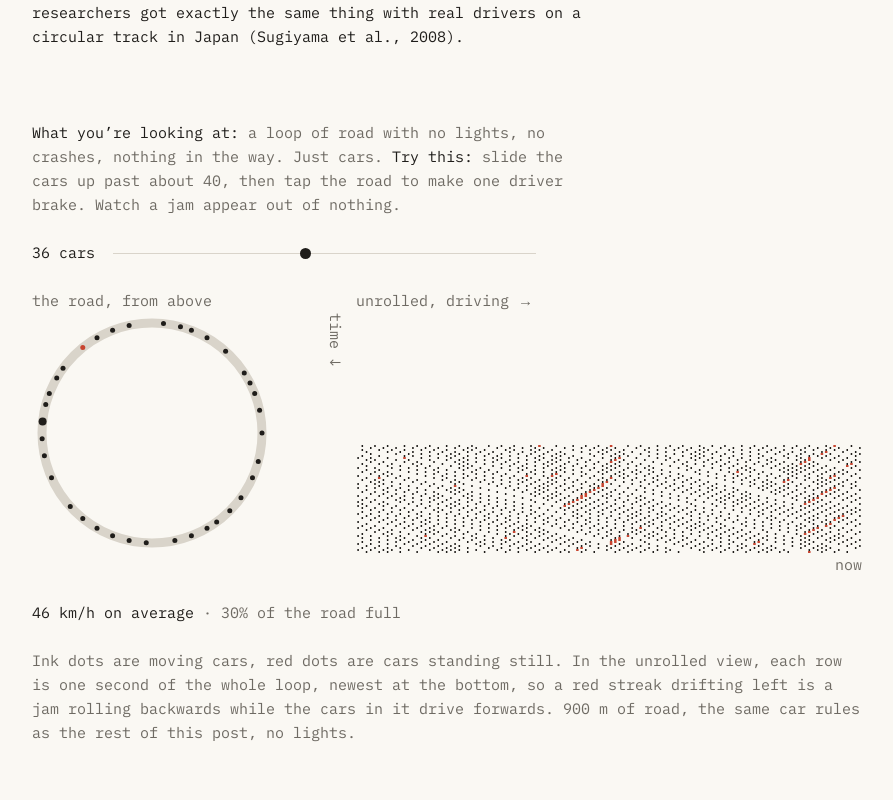
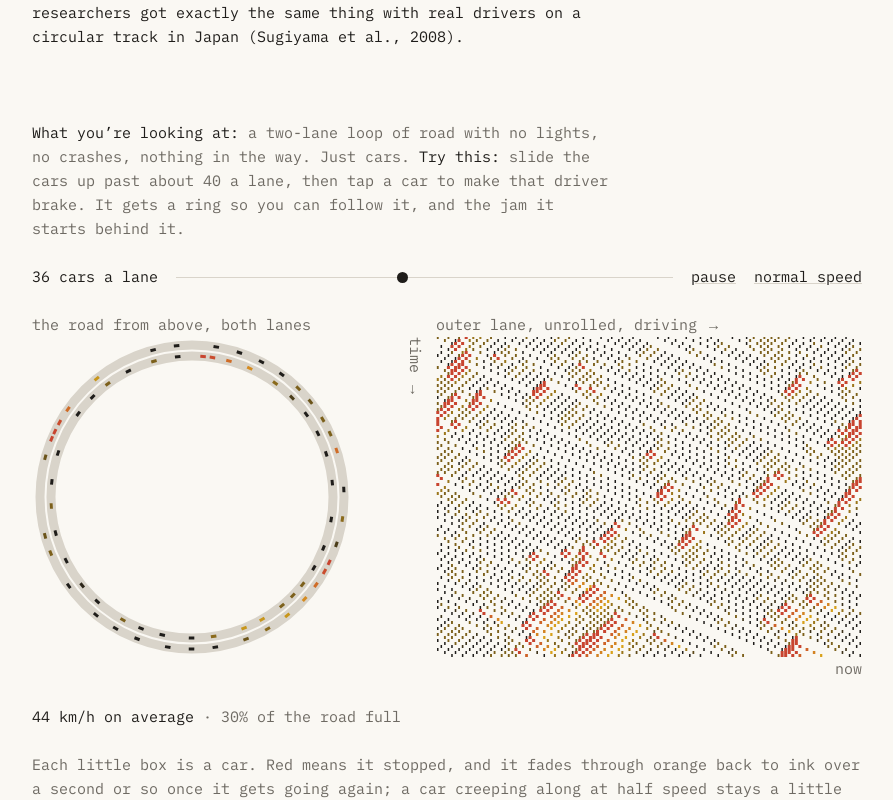
Before and after one commit to Arya-P05/green-wave, a Next.js app: page / in a window 1280 px wide. Shown: the part 2903-3703 px from the top of the page, without its empty margins (322-1215 px from the left). Built offline with nearby package versions, Linux system fonts and the light colour scheme; no server answers.

Commit message:
Phantom jam: two lanes of car-shaped boxes that glide at 4 s/s, coloured by speed with a lingering red, a ring on the car you brake, and pause and speed controls

```diff
--- a/components/PhantomJam.tsx
+++ b/components/PhantomJam.tsx
@@ -2,21 +2,28 @@
 
 import { useEffect, useRef, useState } from "react";
 import { meanSpeed, ring, RING_CELLS, ringKmh } from "@/lib/ring";
+import { CELL_M, VMAX } from "@/lib/sim/model";
 import type { Sim } from "@/lib/sim/sim";
 import { sizeCanvas, token, useReducedMotion, useVisible, useWidth } from "./hooks";
 import Try from "./Try";
 
-const SPEED = 8; // ticks per real second
-const ROWS = 120; // ticks of history on the chart
-const ROW_PX = 2;
-const HEIGHT = ROWS * ROW_PX;
-const LOOP = HEIGHT; // the loop view is a square as tall as the chart
+const LANES = 2;
+const PACE = { slow: 2, normal: 4 }; // sim seconds per real second
+type Pace = keyof typeof PACE;
+const FADE_S = 1.5; // how long a car stays coloured after it speeds up again
+const ROW_PX = 3;
+const MAX_LOOP = 320;
+const ROAD_M = RING_CELLS * CELL_M;
+
+type Rgb = [number, number, number];
+const rgb = (hex: string): Rgb => [1, 3, 5].map((i) => parseInt(hex.slice(i, i + 2), 16)) as Rgb;
+const mix = (a: Rgb, b: Rgb, t: number) => `rgb(${a.map((x, i) => Math.round(x + (b[i] - x) * t)).join(",")})`;
 
 /**
- * A ring road with no lights at all, twice. On the left, the road itself:
- * cars going round, red when standing still. On the right, the same road
- * unrolled into one line and stacked over time, so jams show up as streaks
- * that drift backwards against the traffic.
+ * A two-lane ring road with no lights at all, twice. On the left, the road
+ * itself: cars going round, coloured by how slow they are. On the right, the
+ * outer lane unrolled into one line and stacked over time, so jams show up as
+ * streaks that drift backwards against the traffic.
  */
 export default function PhantomJam() {
   const box = useRef<HTMLDivElement>(null);
@@ -27,116 +34,189 @@ export default function PhantomJam() {
   const still = useReducedMotion();
   const [cars, setCars] = useState(36);
   const [speed, setSpeed] = useState<number | null>(null);
+  const [pace, setPace] = useState<Pace>("normal");
+  const [paused, setPaused] = useState(false);
+  const [braked, setBraked] = useState(0);
   const sim = useRef<Sim | null>(null);
+  const watched = useRef<number | null>(null);
+  const play = useRef({ pace, paused });
+  useEffect(() => {
+    play.current = { pace, paused };
+  }, [pace, paused]);
+  const size = Math.min(MAX_LOOP, width);
+  const outer = size / 2 - 8;
+  const inner = outer - 11;
+  // With reduced motion each brake redraws a still of what happens next.
+  const redraw = still ? braked : 0;
 
   useEffect(() => {
-    if (!width || !loop.current || !chart.current) return;
-    if (!sim.current || sim.current.onRoad().length !== cars) sim.current = ring(cars);
+    if (!size || !loop.current || !chart.current) return;
+    if (!sim.current || sim.current.onRoad().length !== cars * LANES) {
+      sim.current = ring(cars, 1, LANES);
+      watched.current = null;
+    }
     const s = sim.current;
-    const ink = token("ink");
-    const red = token("red");
+    const ink = rgb(token("ink"));
+    const amber = rgb(token("amber"));
+    const red = rgb(token("red"));
     const faint = token("faint");
+    // 0 at full speed, 1 standing still: ink, then amber, then red.
+    const color = (h: number) => (h < 0.5 ? mix(ink, amber, h * 2) : mix(amber, red, h * 2 - 1));
+    const heat = new Map<number, number>();
+    // Stopped is red; creeping along at half speed gets a little warmth; full speed is ink.
+    const target = (v: number) => (v === 0 ? 1 : v < VMAX ? 0.25 : 0);
+    let from = new Map<number, number>();
 
-    const lctx = sizeCanvas(loop.current, LOOP, LOOP);
-    const c = LOOP / 2;
-    const r = c - 10;
-    const drawLoop = () => {
-      lctx.clearRect(0, 0, LOOP, LOOP);
+    const lctx = sizeCanvas(loop.current, size, size);
+    const c = size / 2;
+    const radius = [outer, inner];
+    const len = ((2 * Math.PI * inner) / RING_CELLS) * 0.75;
+    const drawLoop = (a: number) => {
+      lctx.clearRect(0, 0, size, size);
       lctx.strokeStyle = faint;
       lctx.lineWidth = 9;
+      for (const r of radius) {
         lctx.beginPath();
         lctx.arc(c, c, r, 0, Math.PI * 2);
         lctx.stroke();
-      s.cells[0].forEach((car, i) => {
+      }
+      s.cells.forEach((lane, l) =>
+        lane.forEach((car, pos) => {
           if (!car) return;
-        // Cars drive clockwise, starting from the top.
-        const a = (i / RING_CELLS) * Math.PI * 2 - Math.PI / 2;
-        lctx.fillStyle = car.v === 0 ? red : ink;
+          // Glide from last tick's cell to this one; cars drive clockwise from the top.
+          const was = from.get(car.id) ?? pos;
+          const at = was + (((pos - was + RING_CELLS) % RING_CELLS) * a);
+          const angle = ((at + 0.5) / RING_CELLS) * Math.PI * 2 - Math.PI / 2;
+          const x = c + radius[l] * Math.cos(angle);
+          const y = c + radius[l] * Math.sin(angle);
+          lctx.save();
+          lctx.translate(x, y);
+          lctx.rotate(angle + Math.PI / 2);
+          lctx.fillStyle = color(heat.get(car.id) ?? 0);
+          lctx.fillRect(-len / 2, -1.5, len, 3);
+          lctx.restore();
+          if (car.id === watched.current) {
+            lctx.strokeStyle = `rgb(${ink.join(",")})`;
+            lctx.lineWidth = 1;
             lctx.beginPath();
-        lctx.arc(c + r * Math.cos(a), c + r * Math.sin(a), car.id === 0 ? 4 : 2.5, 0, Math.PI * 2);
-        lctx.fill();
-      });
+            lctx.arc(x, y, 7, 0, Math.PI * 2);
+            lctx.stroke();
+          }
+        }),
+      );
     };
 
-    const w = Math.max(0, width);
-    const ctx = sizeCanvas(chart.current, w, HEIGHT);
+    const cw = width;
+    const ctx = sizeCanvas(chart.current, cw, size);
     const paper = document.createElement("canvas");
-    const off = sizeCanvas(paper, w, HEIGHT);
-    const cell = w / RING_CELLS;
-    const dpr = paper.width / Math.max(1, w);
-    // Scroll the history up one row and add the road as it is now at the bottom.
+    const off = sizeCanvas(paper, cw, size);
+    const cell = cw / RING_CELLS;
+    const dpr = paper.width / Math.max(1, cw);
+    // Scroll the history up one row and add the outer lane as it is now at the bottom.
     const row = () => {
       off.globalCompositeOperation = "copy";
-      off.drawImage(paper, 0, ROW_PX * dpr, paper.width, paper.height - ROW_PX * dpr, 0, 0, w, HEIGHT - ROW_PX);
+      off.drawImage(paper, 0, ROW_PX * dpr, paper.width, paper.height - ROW_PX * dpr, 0, 0, cw, size - ROW_PX);
       off.globalCompositeOperation = "source-over";
       s.cells[0].forEach((car, i) => {
         if (!car) return;
-        const dot = car.v === 0 ? 2.5 : 1.5;
-        off.fillStyle = car.v === 0 ? red : ink;
-        off.fillRect((i + 0.5) * cell - dot / 2, HEIGHT - ROW_PX, dot, ROW_PX);
+        const h = heat.get(car.id) ?? 0;
+        const dot = 1.5 + h * 1.5;
+        off.fillStyle = color(h);
+        off.fillRect((i + 0.5) * cell - dot / 2, size - ROW_PX, dot, ROW_PX);
+        if (car.id === watched.current) {
+          off.fillStyle = `rgb(${ink.join(",")})`;
+          off.fillRect((i + 0.5) * cell - 3, size - ROW_PX, 1, ROW_PX);
+          off.fillRect((i + 0.5) * cell + 2, size - ROW_PX, 1, ROW_PX);
+        }
       });
     };
-    const show = () => {
-      ctx.clearRect(0, 0, w, HEIGHT);
-      ctx.drawImage(paper, 0, 0, w, HEIGHT);
-      drawLoop();
+    // One sim second: remember where everyone was, move, and light up anyone who slowed.
+    const tick = () => {
+      from = new Map();
+      s.cells.forEach((lane) => lane.forEach((car, pos) => car && from.set(car.id, pos)));
+      s.step();
+      for (const car of s.onRoad()) heat.set(car.id, Math.max(heat.get(car.id) ?? 0, target(car.v)));
+      row();
       setSpeed(ringKmh(meanSpeed(s)));
     };
+    const fade = (dt: number) => {
+      for (const car of s.onRoad()) {
+        const h = heat.get(car.id) ?? 0;
+        heat.set(car.id, Math.max(target(car.v), h - dt / FADE_S));
+      }
+    };
+    const show = (a: number) => {
+      ctx.clearRect(0, 0, cw, size);
+      ctx.drawImage(paper, 0, 0, cw, size);
+      drawLoop(a);
+    };
 
-    if (still || !visible) {
-      for (let i = 0; i < ROWS; i++) {
-        s.step();
-        row();
+    // Start with a full chart of history.
+    for (let i = Math.floor(size / ROW_PX); i > 0; i--) {
+      tick();
+      fade(1);
     }
-      show();
-      return;
-    }
-    const tick = 1000 / SPEED;
+    show(1);
+    if (still || !visible) return;
+    let acc = 0;
     let last = performance.now();
     let frame = 0;
     const animate = (now: number) => {
-      let moved = false;
-      while (now - last >= tick) {
-        s.step();
-        row();
-        last += tick;
-        moved = true;
+      const dt = Math.min(now - last, 250);
+      last = now;
+      const ms = 1000 / PACE[play.current.pace];
+      if (!play.current.paused) {
+        acc += dt;
+        fade(dt / 1000);
       }
-      if (moved) show();
+      while (acc >= ms) {
+        tick();
+        acc -= ms;
+      }
+      show(acc / ms);
       frame = requestAnimationFrame(animate);
     };
     frame = requestAnimationFrame(animate);
     return () => cancelAnimationFrame(frame);
-  }, [width, visible, still, cars]);
+  }, [width, size, outer, inner, visible, still, cars, redraw]);
 
-  // Tap either view: the car nearest the tap stamps on the brakes.
-  const brakeAt = (cellAt: number) => {
+  // Tap either view: the car nearest the tap stamps on the brakes, and gets a ring so you can follow it.
+  const brakeAt = (lane: number, cellAt: number) => {
     const s = sim.current;
     if (!s) return;
     let best = -1;
     const dist = (i: number) => Math.min(Math.abs(i - cellAt), RING_CELLS - Math.abs(i - cellAt));
-    s.cells[0].forEach((car, i) => {
+    s.cells[lane].forEach((car, i) => {
       if (car && (best < 0 || dist(i) < dist(best))) best = i;
     });
-    if (best >= 0) s.cells[0][best]!.v = 0;
+    if (best < 0) return;
+    const car = s.cells[lane][best]!;
+    car.v = 0;
+    watched.current = car.id;
+    setBraked((n) => n + 1);
   };
   const onChart = (e: React.MouseEvent<HTMLCanvasElement>) => {
-    if (width) brakeAt(((e.clientX - e.currentTarget.getBoundingClientRect().left) / width) * RING_CELLS);
+    const b = e.currentTarget.getBoundingClientRect();
+    brakeAt(0, ((e.clientX - b.left) / b.width) * RING_CELLS);
   };
   const onLoop = (e: React.MouseEvent<HTMLCanvasElement>) => {
     const b = e.currentTarget.getBoundingClientRect();
-    const a = Math.atan2(e.clientY - b.top - LOOP / 2, e.clientX - b.left - LOOP / 2) + Math.PI / 2;
-    brakeAt((((a / (Math.PI * 2)) % 1) + 1) % 1 * RING_CELLS);
+    const dx = e.clientX - b.left - size / 2;
+    const dy = e.clientY - b.top - size / 2;
+    const r = Math.hypot(dx, dy);
+    const a = Math.atan2(dy, dx) + Math.PI / 2;
+    brakeAt(Math.abs(r - outer) <= Math.abs(r - inner) ? 0 : 1, ((((a / (Math.PI * 2)) % 1) + 1) % 1) * RING_CELLS);
   };
 
   return (
     <figure className="my-2 grid gap-y-1">
-      <Try look="a loop of road with no lights, no crashes, nothing in the way. Just cars.">
-        slide the cars up past about 40, then tap the road to make one driver brake. Watch a jam appear out
-        of nothing.
+      <Try look="a two-lane loop of road with no lights, no crashes, nothing in the way. Just cars.">
+        slide the cars up past about 40 a lane, then tap a car to make that driver brake. It gets a ring so
+        you can follow it, and the jam it starts behind it.
       </Try>
-      <label className="grid max-w-[56ch] grid-cols-[auto_1fr] items-center gap-x-[2ch]">
-        <span className="tabular-nums">{String(cars).padStart(2, " ")} cars</span>
+      <div className="flex flex-wrap items-center gap-x-[2ch] gap-y-[6px]">
+        <label className="grid min-w-[28ch] flex-1 grid-cols-[auto_1fr] items-center gap-x-[2ch]">
+          <span className="tabular-nums">{String(cars).padStart(2, " ")} cars a lane</span>
           <input
             type="range"
             min={6}
@@ -144,31 +224,46 @@ export default function PhantomJam() {
             step={6}
             value={cars}
             onChange={(e) => setCars(Number(e.target.value))}
-          aria-label="cars on the ring"
-          aria-valuetext={`${cars} cars on 900 metres`}
+            aria-label="cars in each lane of the ring"
+            aria-valuetext={`${cars} cars in each ${ROAD_M} metre lane`}
           />
         </label>
-      <div className="grid items-start gap-x-2 gap-y-1 md:grid-cols-[240px_minmax(0,1fr)]">
+        {!still && (
+          <span className="flex gap-x-[2ch]">
+            <button onClick={() => setPaused(!paused)} className="underline decoration-faint hover:decoration-ink">
+              {paused ? "play" : "pause"}
+            </button>
+            <button
+              onClick={() => setPace(pace === "slow" ? "normal" : "slow")}
+              className="underline decoration-faint hover:decoration-ink"
+              aria-label={`speed: ${pace}, tap to change`}
+            >
+              {pace === "slow" ? "slow" : "normal"} speed
+            </button>
+          </span>
+        )}
+      </div>
+      <div className="grid items-start gap-x-2 gap-y-1 md:grid-cols-[auto_minmax(0,1fr)]">
         <div className="grid justify-self-center md:justify-self-start">
-          <span className="text-muted">the road, from above</span>
+          <span className="text-muted">the road from above, both lanes</span>
           <canvas
             ref={loop}
             onClick={onLoop}
             className="cursor-pointer"
             role="img"
-            aria-label={`A circular road with ${cars} cars and no lights.`}
+            aria-label={`A two-lane circular road with ${cars} cars in each lane and no lights.`}
           />
         </div>
         <div className="grid min-w-0 grid-cols-[3ch_minmax(0,1fr)] gap-x-[1ch]">
-          <span className="col-start-2 text-muted">unrolled, driving →</span>
-          <span className="row-span-2 text-muted [writing-mode:vertical-rl]">time ↓</span>
+          <span className="col-start-2 text-muted">outer lane, unrolled, driving →</span>
+          <span className="row-span-2 text-muted [writing-mode:vertical-rl]">time →</span>
           <div ref={box} className="w-full max-w-[720px]">
             <canvas
               ref={chart}
               onClick={onChart}
               className="cursor-pointer"
               role="img"
-              aria-label="The same ring road unrolled into a line, one row per second, newest at the bottom: jams show as red streaks drifting backwards."
+              aria-label="The outer lane unrolled into a line, one row per second, newest at the bottom: jams show as red streaks drifting backwards."
             />
           </div>
           <span className="col-start-2 max-w-[720px] text-right text-muted">now</span>
@@ -179,10 +274,11 @@ export default function PhantomJam() {
         <span className="text-muted"> · {Math.round((cars / RING_CELLS) * 100)}% of the road full</span>
       </p>
       <figcaption className="text-muted">
-        Ink dots are moving cars, red dots are cars standing still. In the unrolled view, each row is one second of
-        the whole loop, newest at the bottom, so a red streak drifting left is a jam rolling backwards while
-        the cars in it drive forwards. 900 m of road, the same car rules as the rest of this post, no
-        lights.
+        Each little box is a car. Red means it stopped, and it fades through orange back to ink over a
+        second or so once it gets going again; a car creeping along at half speed stays a little warm. The two lanes are separate loops, {ROAD_M} m each, and
+        nobody changes lanes. In the unrolled view, each row is one second of the outer lane, newest at the
+        bottom, so a red streak drifting left is a jam rolling backwards while the cars in it drive forwards.
+        Same car rules as the rest of this post, no lights.
       </figcaption>
     </figure>
   );
```
Lines whose indentation alone changed are shown as unchanged.
